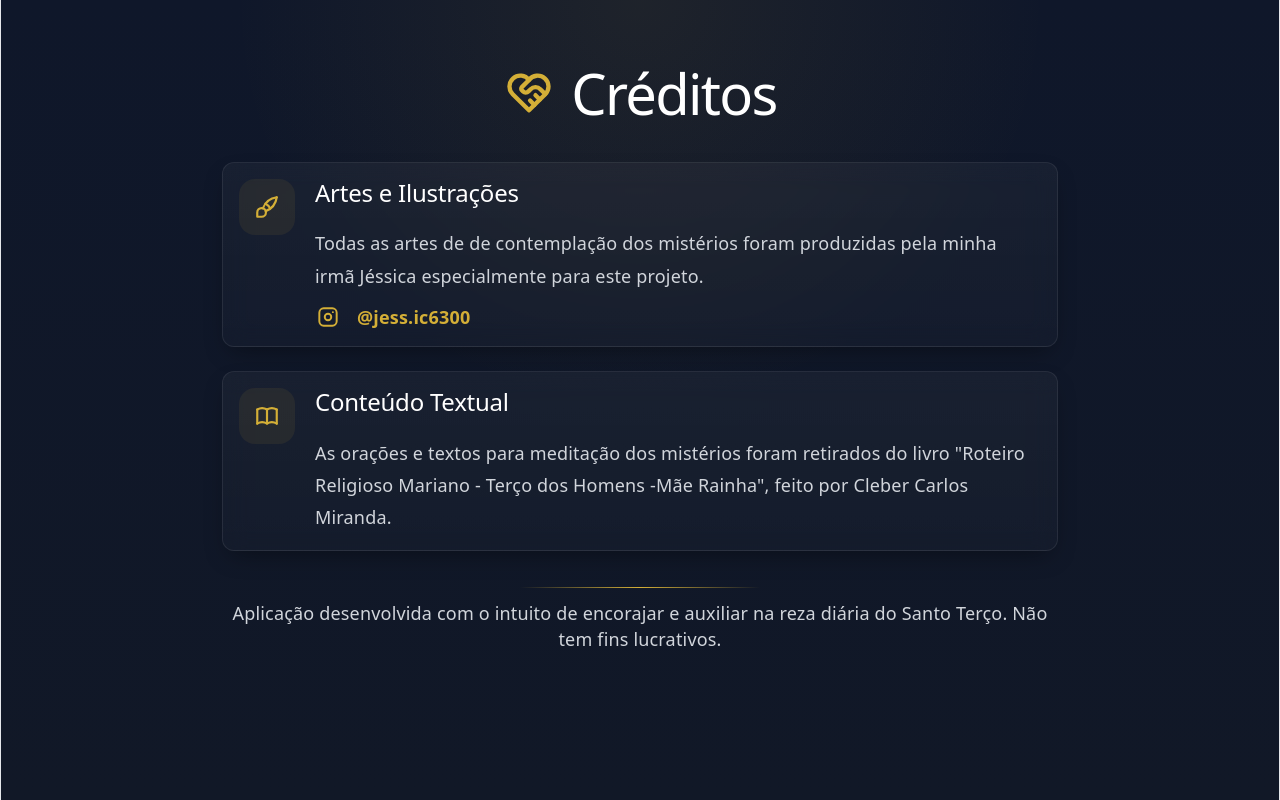
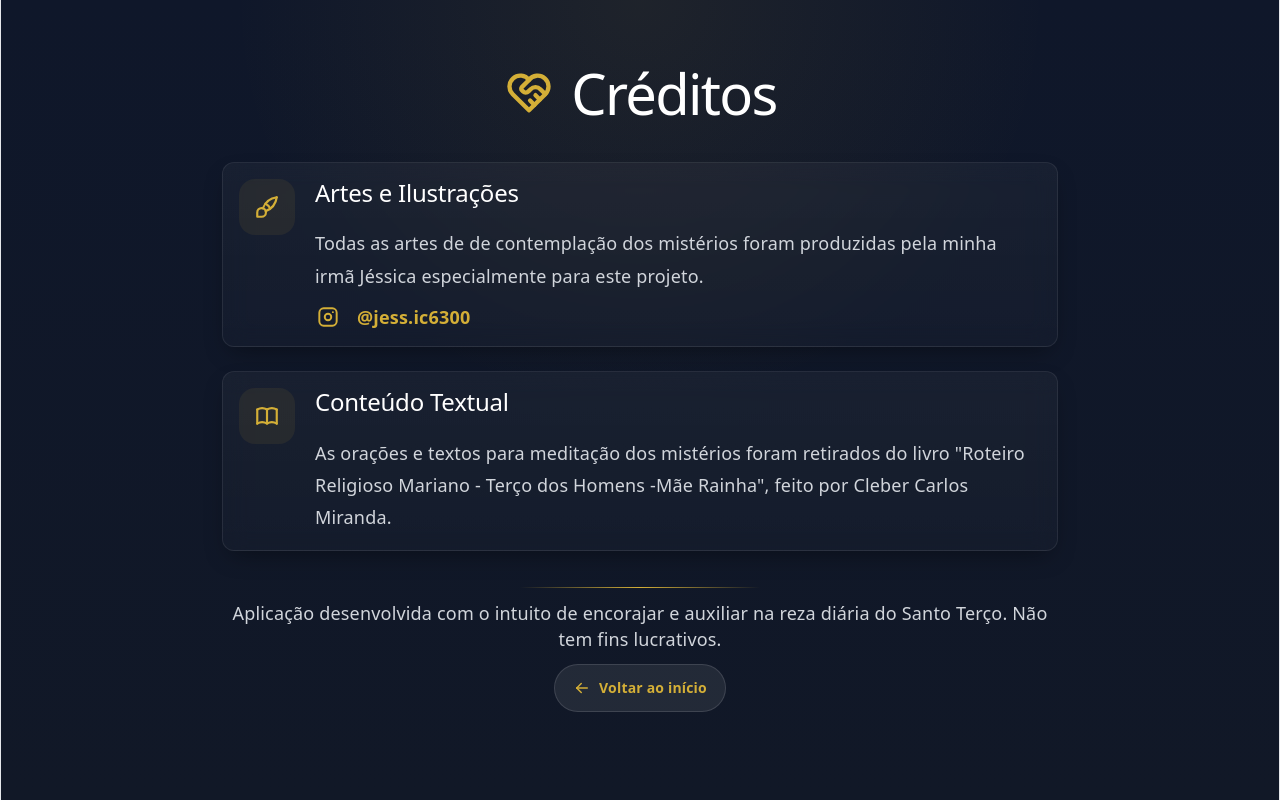
Before and after one commit to vanriwerson/como-rezar-o-terco, a React (Vite) app: page /creditos in a window 1280 px wide. Built offline with nearby package versions, Linux system fonts and the light colour scheme.

Commit message:
feat(créditos): adiciona navegação para home

```diff
--- a/src/pages/Creditos/index.tsx
+++ b/src/pages/Creditos/index.tsx
@@ -3,7 +3,10 @@ import {
   IconBrush,
   IconBook,
   IconHeartHandshake,
+  IconArrowLeft,
 } from "@tabler/icons-react";
+
+import { Link } from "react-router-dom";
 
 import "./style.css";
 
@@ -61,6 +64,11 @@ export default function Creditos() {
           Aplicação desenvolvida com o intuito de encorajar e auxiliar na reza
           diária do Santo Terço. Não tem fins lucrativos.
         </p>
+
+        <Link className="credits-back-button" to="/">
+          <IconArrowLeft size={18} />
+          Voltar ao início
+        </Link>
       </div>
     </section>
   );
--- a/src/pages/Creditos/style.css
+++ b/src/pages/Creditos/style.css
@@ -79,6 +79,45 @@
   text-align: center;
 }
 
+.credits-back-button {
+  display: inline-flex;
+
+  align-items: center;
+  justify-content: center;
+
+  gap: 8px;
+
+  align-self: center;
+
+  padding: 10px 18px;
+
+  border-radius: 999px;
+
+  background: rgba(255, 255, 255, 0.08);
+
+  border: 1px solid rgba(255, 255, 255, 0.12);
+
+  color: #f8fafc;
+
+  text-decoration: none;
+
+  font-size: 14px;
+  font-weight: 600;
+
+  transition:
+    background 0.2s ease,
+    transform 0.2s ease,
+    border-color 0.2s ease;
+}
+
+.credits-back-button:hover {
+  background: rgba(255, 255, 255, 0.14);
+
+  border-color: rgba(255, 255, 255, 0.24);
+
+  transform: translateY(-1px);
+}
+
 @media (max-width: 640px) {
   .credits-card {
     flex-direction: column;
```
